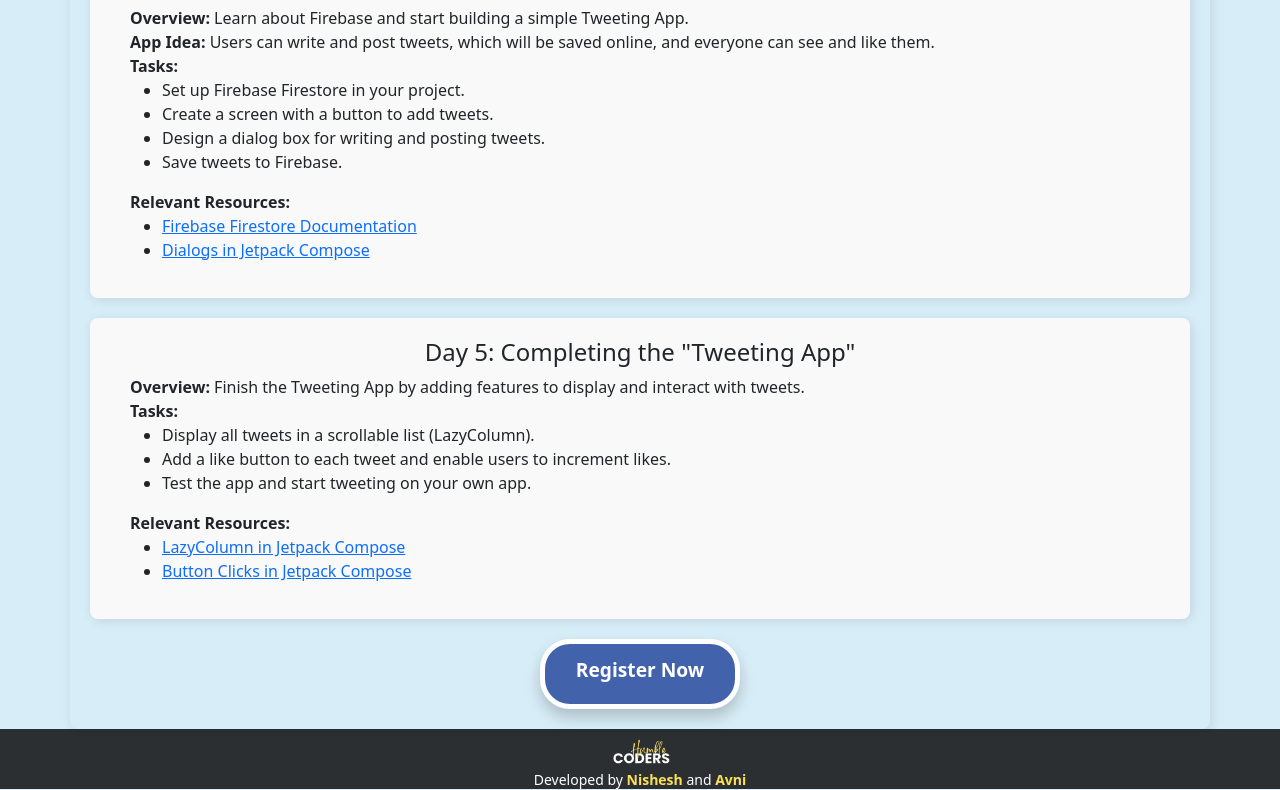
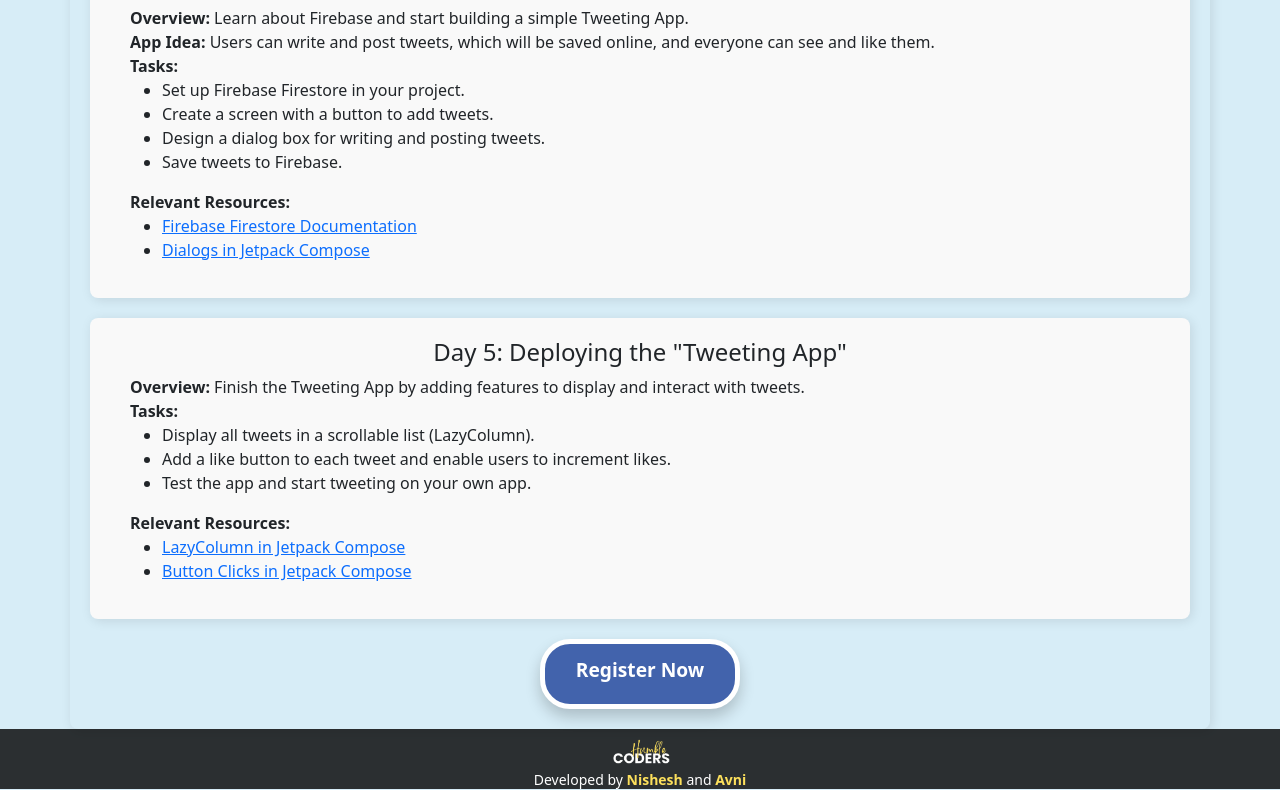
Before and after one commit to Aerykcodes/Humble-Coders-new, a React (Vite) app: page /mlsc-register in a window 1280 px wide. Shown: the part 1968-2758 px from the top of the page. Built offline with nearby package versions, Linux system fonts and the light colour scheme; a web font is replaced by a local one.

Commit message:
Update MLSCcontent.jsx

```diff
--- a/src/assets/Pages/NewContent/MLSCcontent.jsx
+++ b/src/assets/Pages/NewContent/MLSCcontent.jsx
@@ -89,7 +89,7 @@
     ),
   },
   {
-    heading: 'Day 5: Completing the "Tweeting App"',
+    heading: 'Day 5: Deploying the "Tweeting App"',
     content: (
       <>
         <strong>Overview:</strong> Finish the Tweeting App by adding features to display and interact with tweets.<br />
```
